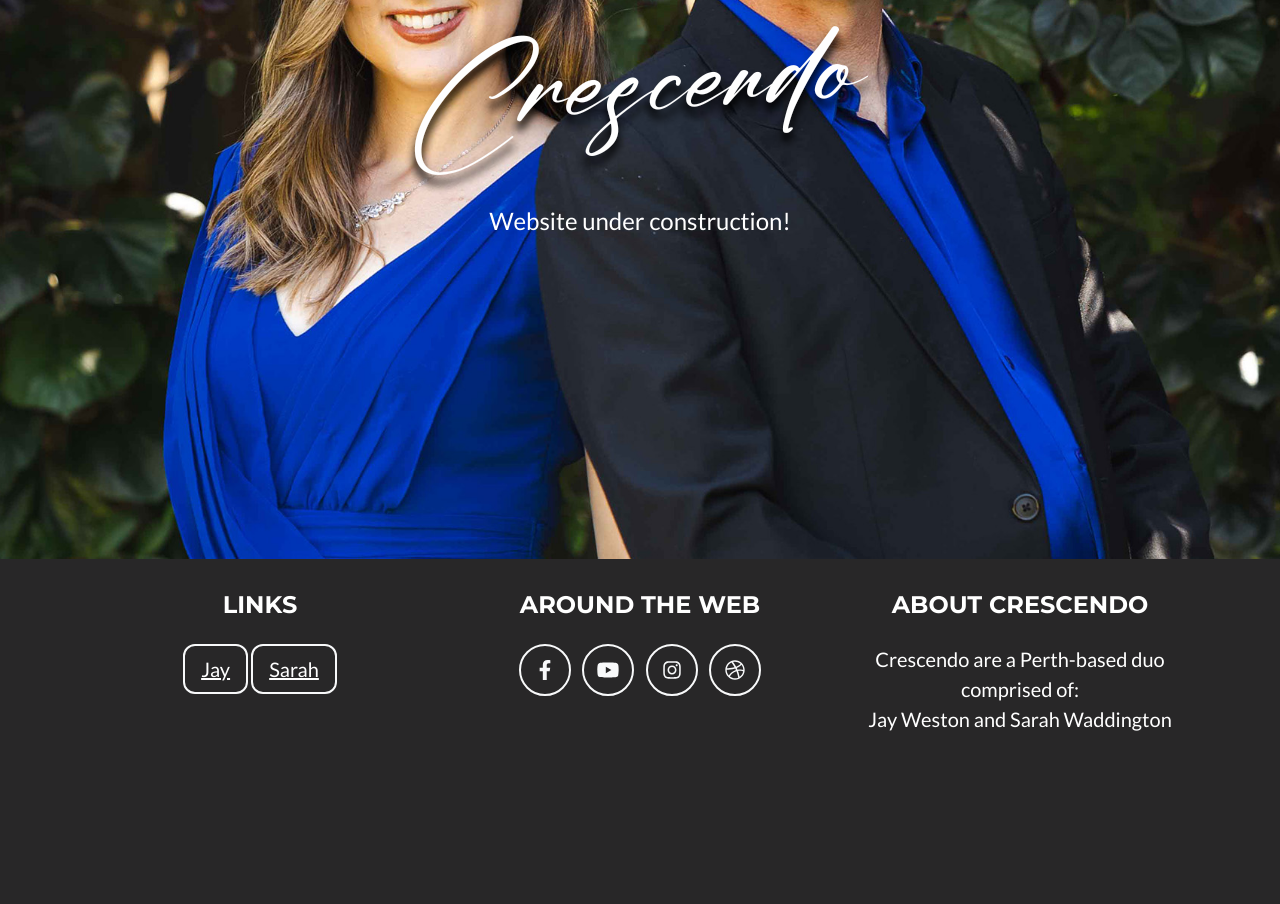
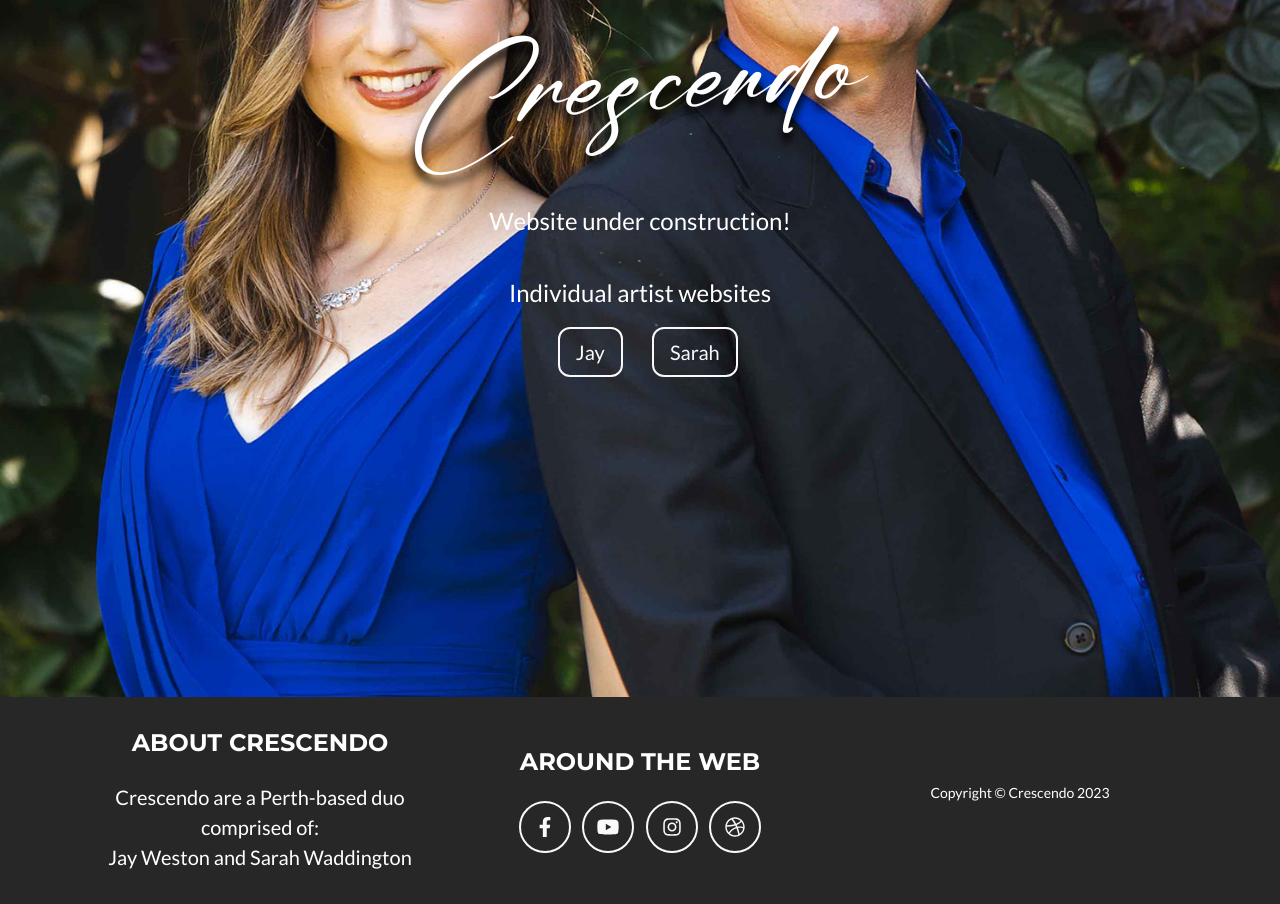
Before and after one commit to james-320/crescendoduo.com, a plain HTML site: page index.html in a window 1280 px wide. Shown: the part 421-1325 px from the top of the page. Before the commit the page ends 1187 px from the top, so only its background shows below. Drawn offline with nearby package versions, Linux system fonts and the light colour scheme.

Commit message:
header, button and footer changes

```diff
--- a/index.html
+++ b/index.html
@@ -25,23 +25,31 @@
                 <!-- Masthead Heading-->
                 <img class="img-fluid" src="assets/img/logo-white-header.png" alt="site-header">
                 <!-- Masthead Subheading-->
-                <p class="masthead-subheading font-weight-light mb-0">Website under construction!
+                <p class="masthead-subheading font-weight-light">
+                    Website under construction!<br><br>
+                    Individual artist websites
                 </p>
+                <div class="row">
+                    <div class="col-6 justify-content-right">
+                    <a class="btn btn-outline-light btn-lg" href="http://www.jayweston.com/">Jay</a>
+                    </div>
+                    <div class="col-6 justify-content-left">
+                    <a class="btn btn-outline-light btn-lg" href="https://swaddington.com/">Sarah</a>
+                    </div>
+                </div>
             </div>
         </header>
         <!-- Footer-->
         <footer class="footer text-center">
             <div class="container">
-                <div class="row">
-                    <!-- Footer Location-->
+                <div class="row justify-content-center align-items-center">
+                    <!-- Footer About Text-->
                     <div class="col-lg-4 mb-5 mb-lg-0">
-                        <h4 class="text-uppercase mb-4">Links</h4>
-                        <button type="button" class="btn btn-outline-light btn-lg">
-                            <a href="http://www.jayweston.com/">Jay</a><br/>
-                        </button>
-                        <button type="button" class="btn btn-outline-light btn-lg">
-                            <a href="https://swaddington.com/">Sarah</a>
-                        </button>
+                        <h4 class="text-uppercase mb-4">About Crescendo</h4>
+                        <p class="lead mb-0">
+                            Crescendo are a Perth-based duo comprised of:<br>
+                            Jay Weston and Sarah Waddington
+                        </p>
                     </div>
                     <!-- Footer Social Icons-->
                     <div class="col-lg-4 mb-5 mb-lg-0">
@@ -52,12 +60,8 @@
                         <a class="btn btn-outline-light btn-social mx-1" href="#!"><i class="fab fa-fw fa-dribbble"></i></a>
                     </div>
                     <!-- Footer About Text-->
-                    <div class="col-lg-4">
-                        <h4 class="text-uppercase mb-4">About Crescendo</h4>
-                        <p class="lead mb-0">
-                            Crescendo are a Perth-based duo comprised of:<br>
-                            Jay Weston and Sarah Waddington
-                        </p>
+                    <div class="col-lg-4 mb-5 mb-lg-0">
+                        <p class="copyright py-4 text-center text-white"><small>Copyright &copy; Crescendo 2023</small></p>
                     </div>
                 </div>
             </div>
```
Also changed, not shown: css/styles.css.
